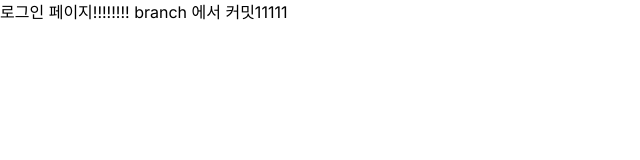
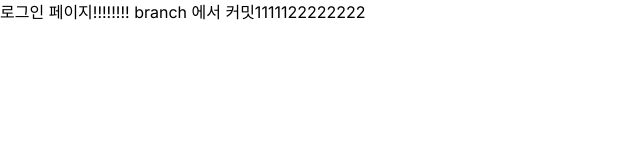
Before and after one commit to jiwoo0329/test, a Next.js app: page /signin in a window 1280 px wide. Shown: the top 160 px of the page, without its empty margins (0-640 px from the left). Built offline with nearby package versions, Linux system fonts and the light colour scheme.

Commit message:
test: 2222222

```diff
--- a/src/app/signin/page.js
+++ b/src/app/signin/page.js
@@ -1,7 +1,7 @@
 export default function signin() {
     return(
         <div>
-            로그인 페이지!!!!!!!! branch 에서 커밋11111
+            로그인 페이지!!!!!!!! branch 에서 커밋1111122222222
         </div>
     )
 }
```
